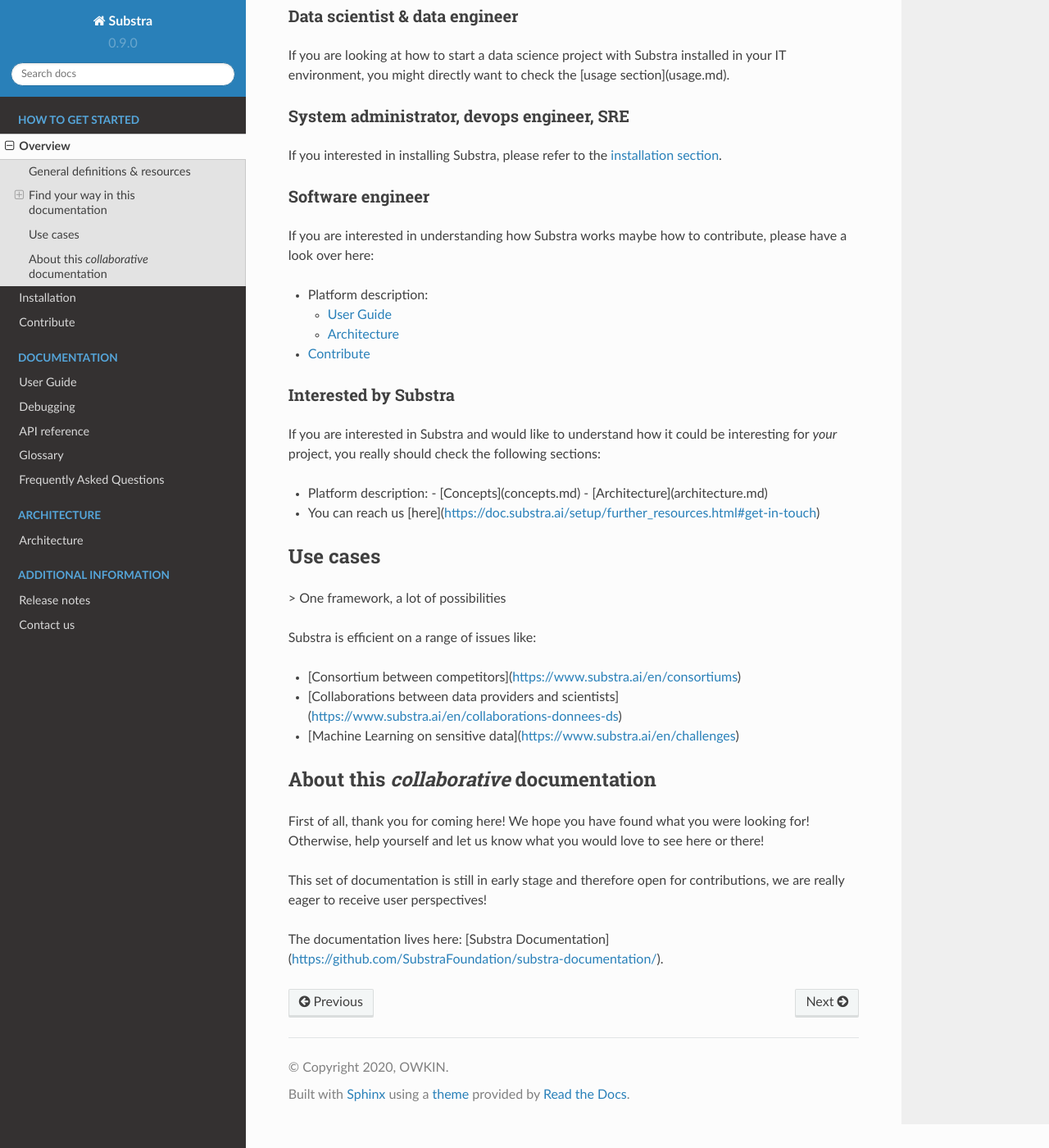
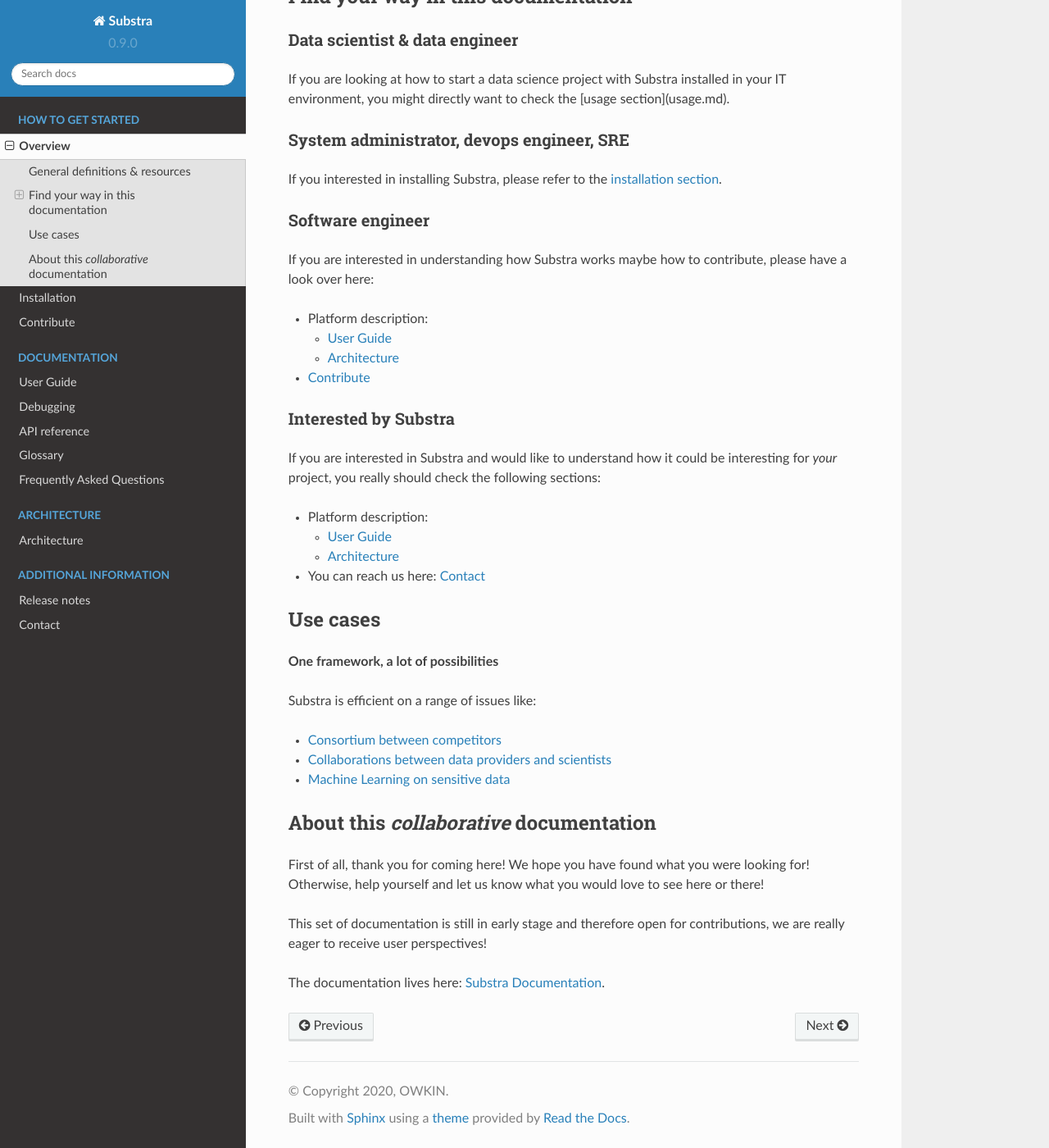
Before and after one commit to Substra/substra, a Sphinx documentation site: the page built from docs/source/get_started/overview.rst, in a window 1280 px wide and 1400 px high, scrolled down 1832 px. Shown: the whole window at 82% size. Built offline with Sphinx 7.4.7 and the Read the Docs theme 2.0.0, drawn with Linux system fonts in a browser that asks for light colours; some of the changed text lies outside the part shown.

Commit message:
update the get started: links, structure, add todo
Signed-off-by: maria.telenczuk <maria.telenczuk@owkin.com>

```diff
--- a/docs/source/additional/contact.rst
+++ b/docs/source/additional/contact.rst
@@ -1,2 +1,2 @@
-Contact us
-==========
+Contact
+=======
--- a/docs/source/conf.py
+++ b/docs/source/conf.py
@@ -81,8 +81,10 @@
     "sphinx.ext.ifconfig",
     "sphinx_click",
     "recommonmark",
-    "sphinx.ext.autosectionlabel"
+    "sphinx.ext.autosectionlabel",
+    "sphinx.ext.todo"
 ]
+todo_include_todos=True
 
 intersphinx_mapping = {
     "python": ("https://docs.python.org/3", None),
--- a/docs/source/get_started/overview.rst
+++ b/docs/source/get_started/overview.rst
@@ -84,21 +88,26 @@
 
 If you are interested in Substra and would like to understand how it could be interesting for *your* project, you really should check the following sections:
 
-- Platform description:
-  - [Concepts](concepts.md)
-  - [Architecture](architecture.md)
-- You can reach us [here](https://doc.substra.ai/setup/further_resources.html#get-in-touch)
+* Platform description:
+
+  * :ref:`User Guide`
+
+  * :ref:`Architecture`
+
+* You can reach us here: :ref:`Contact`
 
 Use cases
 ---------
 
-> One framework, a lot of possibilities
+**One framework, a lot of possibilities**
 
 Substra is efficient on a range of issues like:
 
-- [Consortium between competitors](https://www.substra.ai/en/consortiums)
-- [Collaborations between data providers and scientists](https://www.substra.ai/en/collaborations-donnees-ds)
-- [Machine Learning on sensitive data](https://www.substra.ai/en/challenges)
+* `Consortium between competitors <https://www.substra.ai/en/consortiums>`_
+
+* `Collaborations between data providers and scientists <https://www.substra.ai/en/collaborations-donnees-ds>`_
+
+* `Machine Learning on sensitive data <https://www.substra.ai/en/challenges>`_
 
 About this *collaborative* documentation
 ----------------------------------------
@@ -107,4 +116,4 @@
 
 This set of documentation is still in early stage and therefore open for contributions, we are really eager to receive user perspectives!
 
-The documentation lives here: [Substra Documentation](https://github.com/SubstraFoundation/substra-documentation/).
+The documentation lives here: `Substra Documentation <https://github.com/SubstraFoundation/substra-documentation/>`_.
```
Also changed, not shown: other parts of docs/source/get_started/overview.rst (+5 -1 lines).
